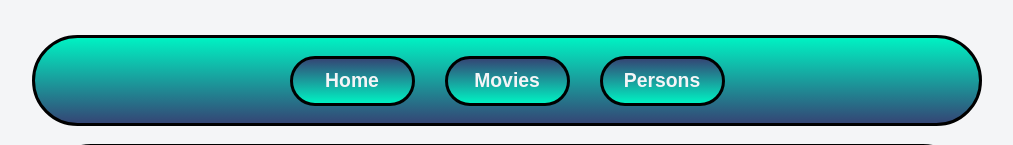
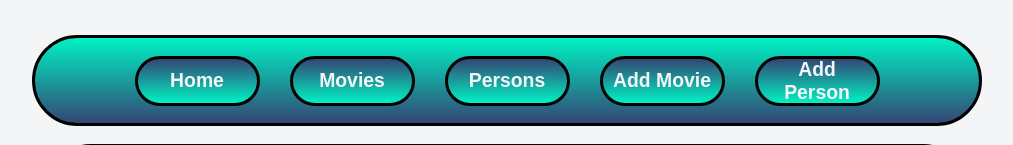
Before and after one commit to matus-kocik/hollymovies_django, a Django app: page /movie/1/ in a window 1280 px wide. Shown: the top 145 px of the page, without its empty margins (133-1146 px from the left). Run offline with Django 4.2, Linux system fonts and the light colour scheme; data comes from the database, SQL or seed files in the repository; data that the repository does not hold is empty.

Commit message:
create forms for add movie and add person

```diff
--- a/hollymovie/urls.py
+++ b/hollymovie/urls.py
@@ -50,6 +50,8 @@ urlpatterns = [
     #path("persons/", persons, name="persons"),
     path("persons/", PersonsListView.as_view(), name="persons"),
 
+    path("person/create/", PersonCreateView.as_view(), name="person_create"),
+
     path("person/<pk>/", person, name="person"),
     path("genre/<pk>/", movies_by_genre, name="genre"),
     path("country/<pk>/", movies_by_country, name="country")
--- a/templates/base.html
+++ b/templates/base.html
@@ -20,8 +20,8 @@
             <a href="{% url 'index' %}"><button>Home</button></a>
             <a href="{% url 'movies' %}"><button>Movies</button></a>
             <a href="{% url 'persons' %}"><button>Persons</button></a>
-            <!-- <a href="portfolio.html"><div>Admin</div></a> -->
-            <!-- <a href="contact.html"><div>Contact</div></a> -->
+            <a href="{% url 'movie_create' %}"><button>Add Movie</button></a>
+            <a href="{% url 'person_create' %}"><button>Add Person</button></a>
         </nav>
     </header>
     <main>
--- a/viewer/views.py
+++ b/viewer/views.py
@@ -109,10 +109,10 @@ class MovieForm(Form):
     title_orig = CharField(max_length=128)
     title_cz = CharField(max_length=128, required=False)
     title_sk = CharField(max_length=128, required=False)
-    countries = ModelChoiceField(queryset=Country.objects)
-    genres = ModelChoiceField(queryset=Genre.objects)
-    directors = ModelChoiceField(queryset=Person.objects)
-    actors = ModelChoiceField(queryset=Person.objects)
+    countries = ModelMultipleChoiceField(queryset=Country.objects)
+    genres = ModelMultipleChoiceField(queryset=Genre.objects, widget=CheckboxSelectMultiple)
+    directors = ModelMultipleChoiceField(queryset=Person.objects)
+    actors = ModelMultipleChoiceField(queryset=Person.objects)
     year = IntegerField(min_value=1900, max_value=datetime.now().year + 3)
     video = CharField(max_length=128)
     description = CharField(widget=Textarea, required=False)
@@ -134,17 +134,23 @@ class MovieCreateView(FormView):
     def form_valid(self, form):
         result = super().form_valid(form)
         cleaned_data = form.cleaned_data
-        Movie.objects.create(
+        new_movie = Movie.objects.create(
             title_orig = cleaned_data["title_orig"],
             title_cz = cleaned_data["title_cz"],
             title_sk = cleaned_data["title_sk"],
-            countries = cleaned_data["countries"],
-            genres = cleaned_data["genres"],
-            directors = cleaned_data["directors"],
-            actors = cleaned_data["actors"],
+            #countries = cleaned_data["countries"],
+            #genres = cleaned_data["genres"],
+            #directors = cleaned_data["directors"],
+            #actors = cleaned_data["actors"],
             year = cleaned_data["year"],
             video = cleaned_data["video"],
-            description = cleaned_data["description"],)
+            description = cleaned_data["description"],
+        )
+        new_movie.countries.set(cleaned_data["countries"])
+        new_movie.genres.set(cleaned_data["genres"])
+        new_movie.directors.set(cleaned_data["directors"])
+        new_movie.actors.set(cleaned_data["actors"])
+        new_movie.save()
         return result
 
     def form_invalid(self, form):
@@ -163,12 +169,57 @@ def movies_by_country(request, pk):
     context = {"movies": country_movies.movies_in_country.all(), "countries": countries_list}
     return render(request, "movies.html", context)
 
+
 def persons(request):
     persons_list = Person.objects.all()
     actors_list = Person.objects.filter(acting_movie__isnull=False).distinct()
     directors_list = Person.objects.filter(directing_movie__isnull=False).distinct()
     context = {"persons": persons_list, "actors": actors_list, "directors": directors_list}
     return render(request, "persons.html", context)
+
+
+class PersonForm(Form):
+    first_name = CharField(max_length=32)
+    last_name = CharField(max_length=32)
+    birth_date = DateField()
+    death_date = DateField()
+    age = IntegerField()
+    biography = TextField()
+
+    def clean_first_name(self):
+        initial_form = super().clean()
+        initial = initial_form["first_name"].strip()
+        return initial.capitalized()
+
+    def clean_last_name(self):
+        initial_form = super().clean()
+        initial = initial_form["last_name"].strip()
+        return initial.capitalized()
+
+    def clean(self):
+        return super().clean()
+
+class PersonCreateView(FormView):
+    template_name = "person_create.html"
+    form_class = PersonForm
+    succes_url = reverse_lazy("person_create")
+
+    def form_valid(self, form):
+        result = super().form_valid(form)
+        cleaned_data = form.cleaned_data
+        Person.objects.create(
+            first_name = cleaned_data["first_name"],
+            last_name = cleaned_data["last_name"],
+            birth_date = cleaned_data["birth_date"],
+            death_date = cleaned_data["death_date"],
+            age = cleaned_data["age"],
+            biography = cleaned_data["biography"],
+        )
+        return result
+
+    def form_invalid(self, form):
+        LOGGER.warning("User provided invalid data.")
+        return super().form_invalid(form)
 
 # Pomocou ListView
 class PersonsListView(ListView):
```
Also changed, not shown: viewer/templates/person_create.html (added, +13 -0 lines).
